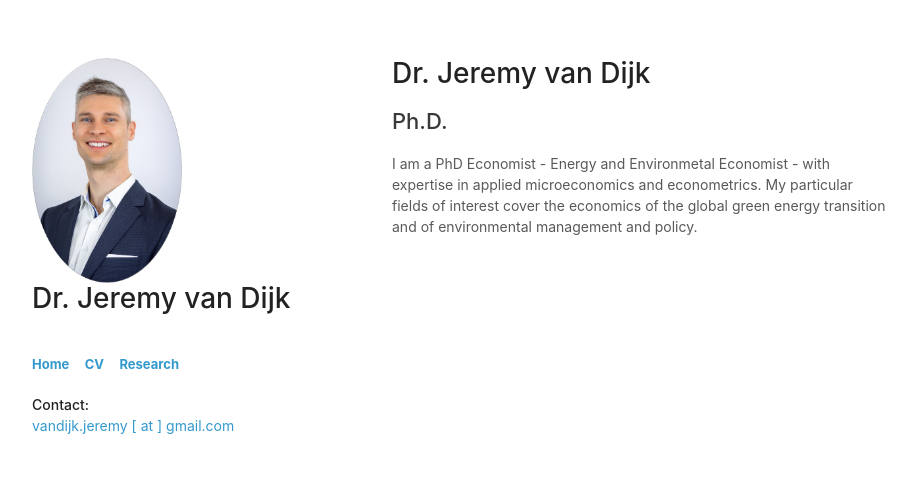
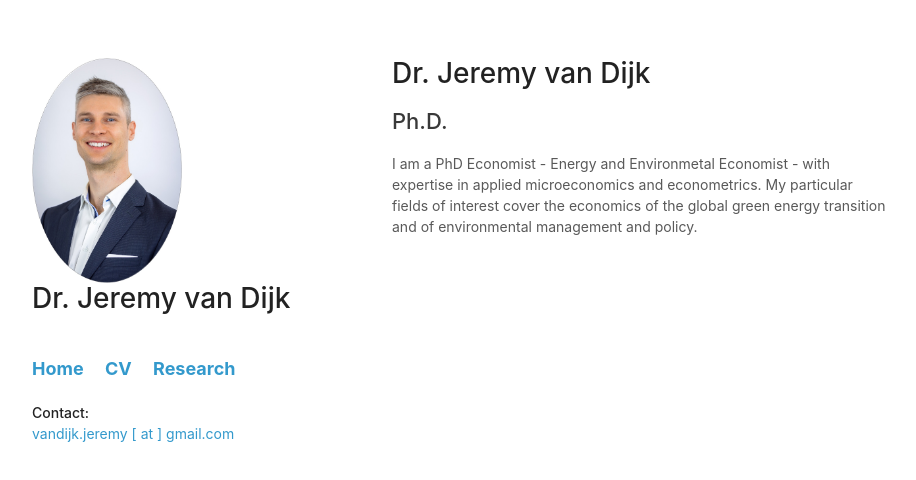
Before and after one commit to jeremyvandijk/jeremyvandijk.github.io, a plain HTML site: page index.html in a window 1280 px wide. Shown: the whole page, without its empty margins (178-1094 px from the left). Drawn offline with Linux system fonts and the light colour scheme.

Commit message:
Update index.html

```diff
--- a/index.html
+++ b/index.html
@@ -19,7 +19,7 @@
 	    <br>
         <h1> Dr. Jeremy van Dijk <br> </h1>
 	    <br>
-	<font style="BACKGROUND-COLOR: 7C7C88" size="2"><b>	<p class="view"><a href="index.html">Home&nbsp;&nbsp;&nbsp;&nbsp;</a> <a href="CV_vanDijk_202302.pdf" target="_blank" rel="nofollow">CV&nbsp;&nbsp;&nbsp;&nbsp;</a>  <a href="research.html">Research&nbsp;&nbsp;&nbsp;&nbsp;</a> </p></b></font><b>
+	<font style="BACKGROUND-COLOR: 7C7C88" size="4"><b>	<p class="view"><a href="index.html">Home&nbsp;&nbsp;&nbsp;&nbsp;</a> <a href="CV_vanDijk_202302.pdf" target="_blank" rel="nofollow">CV&nbsp;&nbsp;&nbsp;&nbsp;</a>  <a href="research.html">Research&nbsp;&nbsp;&nbsp;&nbsp;</a> </p></b></font><b>
 </b>
      <p style="color:#808080"><strong>Contact:</strong> <br>
 		  <a>vandijk.jeremy [ at ] gmail.com</a> <br>
```
